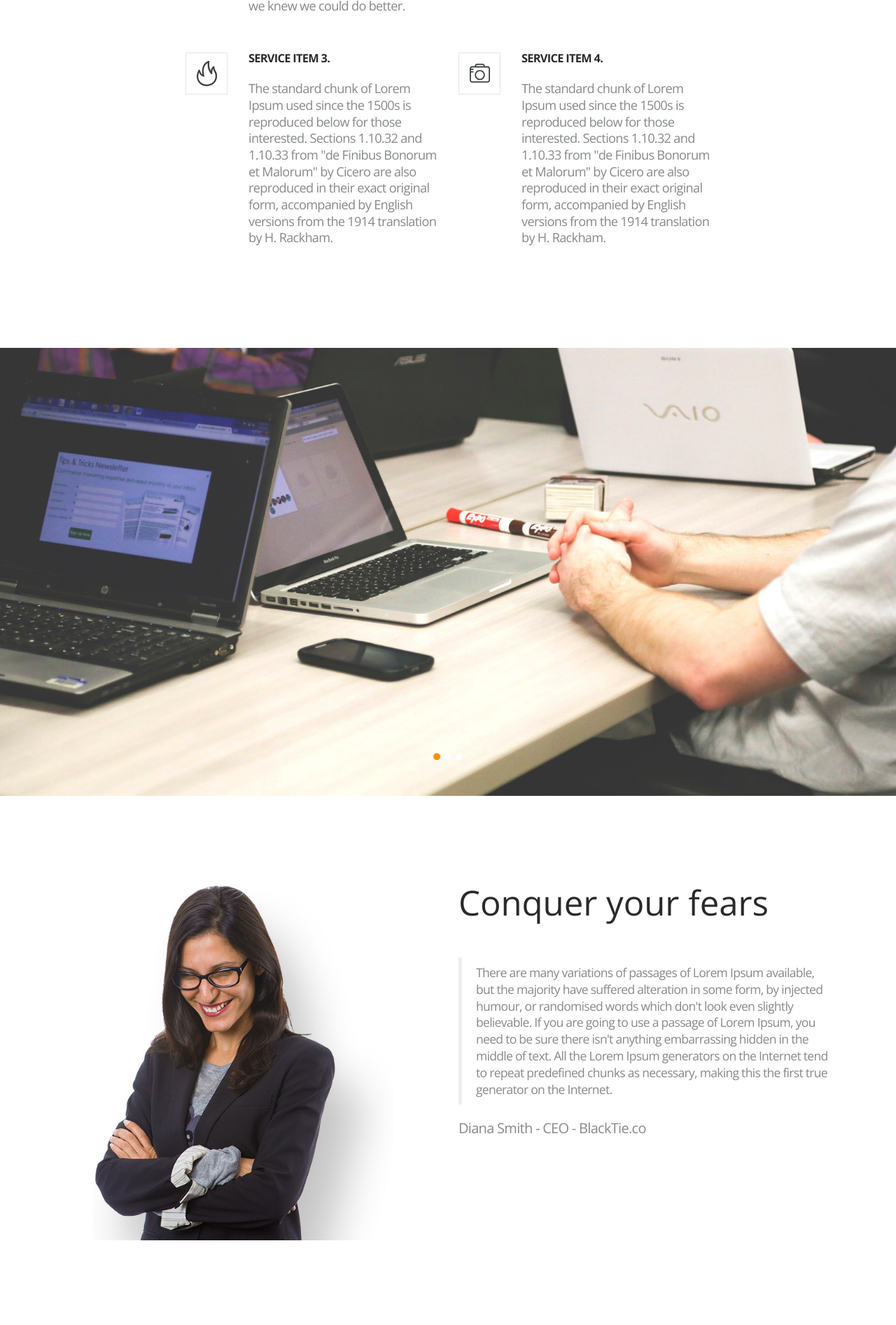
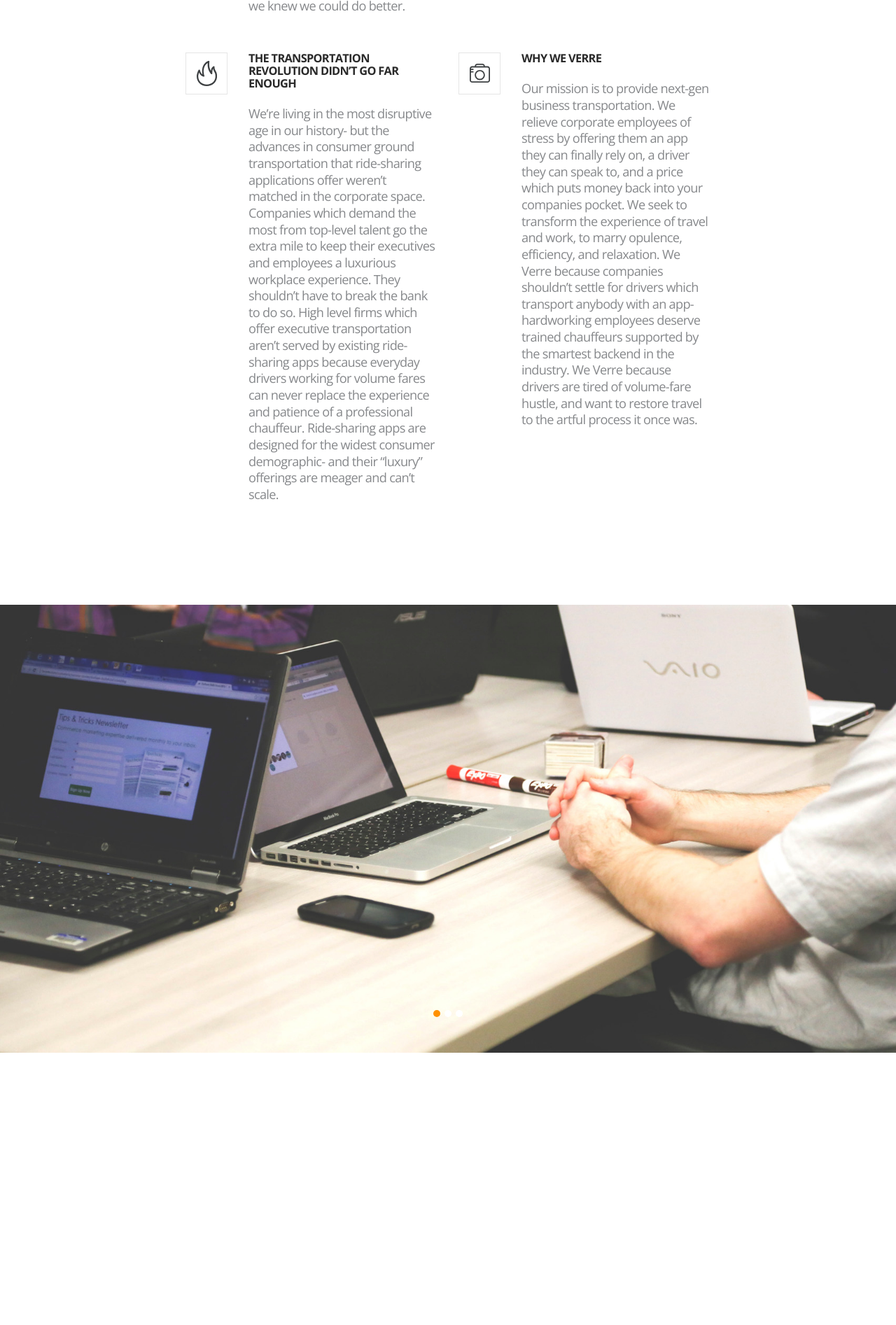
Before and after one commit to TeamVerre/verre-homepage, a website: page public/about.html in a window 1280 px wide. Shown: the part 1687-3580 px from the top of the page at 70% size. After the commit the page ends 3191 px from the top, so only its background shows below. Drawn offline with nearby package versions, Linux system fonts and the light colour scheme.

Commit message:
Added imran branch

```diff
--- a/public/about.html
+++ b/public/about.html
@@ -13,7 +13,7 @@
 	<link rel=stylesheet href="css/owl.carousel.css">
 	<link rel=stylesheet href="css/about.css">
 
-	<!--[if lte IE 8 test]>
+	<!--[if lte IE 8]>
 	<link rel=stylesheet href="css/ie.css">
 	<![endif]-->
 		<script src="js/vendor/modernizr.js"></script>
@@ -90,8 +90,8 @@
 			<div class="col-sm-6 col-lg-4">
 				<div class="has-icon">
 					<i class="icon icon-phone"></i>
-					<h3 class="mb-25 md-mb-10">Service Item 2.</h3>
-					<p class="smaller">The standard chunk of Lorem Ipsum used since the 1500s is reproduced below for those interested. Sections 1.10.32 and 1.10.33 from "de Finibus Bonorum et Malorum" by Cicero are also reproduced in their exact original form, accompanied by English versions from the 1914 translation by H. Rackham.</p>
+					<h3 class="mb-25 md-mb-10">We Understand Your Values</h3>
+					<p class="smaller">Efficiency is the lifeblood of Verre- we seek to help others make more money by eliminating layers of fat that hold companies back.  Our small team is based in SoHo and is committed to resolving ground transportation confusion with our ultimate focus on the comfort and experience of our passengers.  Verre understands that people who make significant deals care about the margins, and want to be able to control the little things.  Vertical alignment means bringing incentive structures together for collective benefit- our chauffeurs understand that our limited roster of premium clients is worthy of every available courtesy because they want to be a part of our network.</p>
 				</div>
 			</div>
 
@@ -102,8 +102,8 @@
 			<div class="col-sm-6 col-lg-4 col-lg-offset-2 xs-mb-20">
 				<div class="has-icon">
 					<i class="icon icon-flame"></i>
-					<h3 class="mb-25 md-mb-10">Service Item 3.</h3>
-					<p class="smaller">The standard chunk of Lorem Ipsum used since the 1500s is reproduced below for those interested. Sections 1.10.32 and 1.10.33 from "de Finibus Bonorum et Malorum" by Cicero are also reproduced in their exact original form, accompanied by English versions from the 1914 translation by H. Rackham.</p>
+					<h3 class="mb-25 md-mb-10">The Transportation Revolution Didn’t go Far Enough</h3>
+					<p class="smaller">We’re living in the most disruptive age in our history- but the advances in consumer ground transportation that ride-sharing applications offer weren’t matched in the corporate space.  Companies which demand the most from top-level talent go the extra mile to keep their executives and employees a luxurious workplace experience.  They shouldn’t have to break the bank to do so.  High level firms which offer executive transportation aren’t served by existing ride-sharing apps because everyday drivers working for volume fares can never replace the experience and patience of a professional chauffeur.  Ride-sharing apps are designed for the widest consumer demographic- and their “luxury” offerings are meager and can’t scale.</p>
 
 				</div>
 			</div>
@@ -111,8 +111,8 @@
 			<div class="col-sm-6 col-lg-4">
 				<div class="has-icon">
 					<i class="icon icon-camera"></i>
-					<h3 class="mb-25 md-mb-10">Service Item 4.</h3>
-					<p class="smaller">The standard chunk of Lorem Ipsum used since the 1500s is reproduced below for those interested. Sections 1.10.32 and 1.10.33 from "de Finibus Bonorum et Malorum" by Cicero are also reproduced in their exact original form, accompanied by English versions from the 1914 translation by H. Rackham.</p>
+					<h3 class="mb-25 md-mb-10">Why We Verre</h3>
+					<p class="smaller">Our mission is to provide next-gen business transportation.  We relieve corporate employees of stress by offering them an app they can finally rely on, a driver they can speak to, and a price which puts money back into your companies pocket.  We seek to transform the experience of travel and work, to marry opulence, efficiency, and relaxation.  We Verre because companies shouldn’t settle for drivers which transport anybody with an app- hardworking employees deserve trained chauffeurs supported by the smartest backend in the industry.  We Verre because drivers are tired of volume-fare hustle, and want to restore travel to the artful process it once was.</p>
 				</div>
 			</div>
 
@@ -134,45 +134,6 @@
 	</div>
 </div>
 
-<div class="level">
-
-	<div class="container">
-
-		<div class="row">
-
-			<div class="col-md-6 text-center">
-				<img src="img/ceo.jpg" width="90%">
-
-			</div>
-
-			<div class="col-md-6">
-				<h2>Conquer your fears</h2>
-				<br/>
-				<br/>
-				<blockquote>
-					There are many variations of passages of Lorem Ipsum available, but the majority have suffered alteration in some form, by injected humour, or randomised words which don't look even slightly believable. If you are going to use a passage of Lorem Ipsum, you need to be sure there isn't anything embarrassing hidden in the middle of text. All the Lorem Ipsum generators on the Internet tend to repeat predefined chunks as necessary, making this the first true generator on the Internet.
-				</blockquote>
-
-				<p>Diana Smith - CEO - BlackTie.co</p>
-			</div>
-
-		</div>
-
-
-	</div>
-
-</div>
-
-
-
-
-
-<div class="footer text-center">
-	<p>
-		<a href="index.html">BLACKTIE.CO</a> | Copyright 2015
-	</p>
-
-</div>
 <script src="http://ajax.googleapis.com/ajax/libs/jquery/1.11.1/jquery.min.js"></script>
 <script>window.jQuery || document.write('<script src="js/vendor/jquery-1.11.1.min.js"><\/script>')</script>
 <!-- //-beg- concat_js -->
```
Also changed, not shown: public/index.html (+1 -1 lines).
